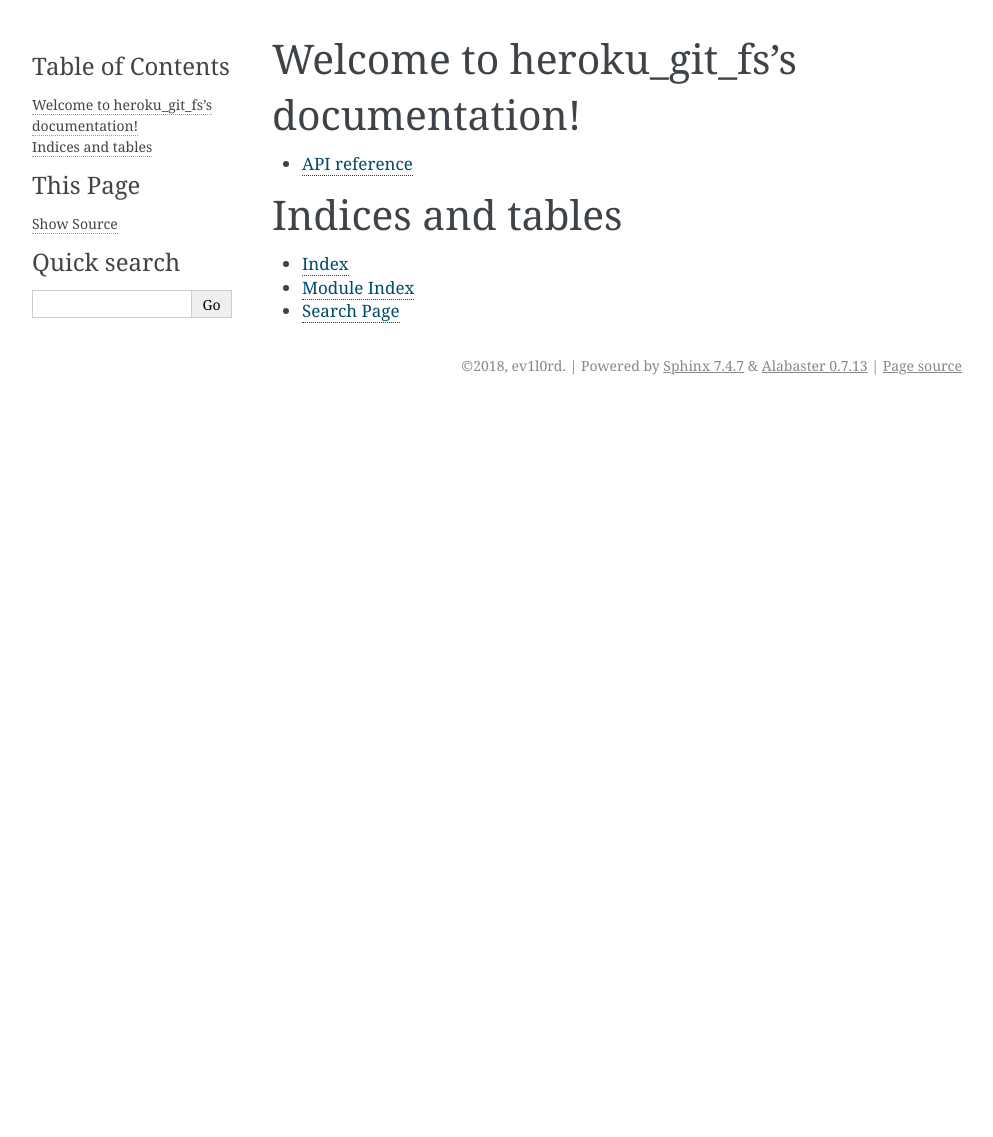
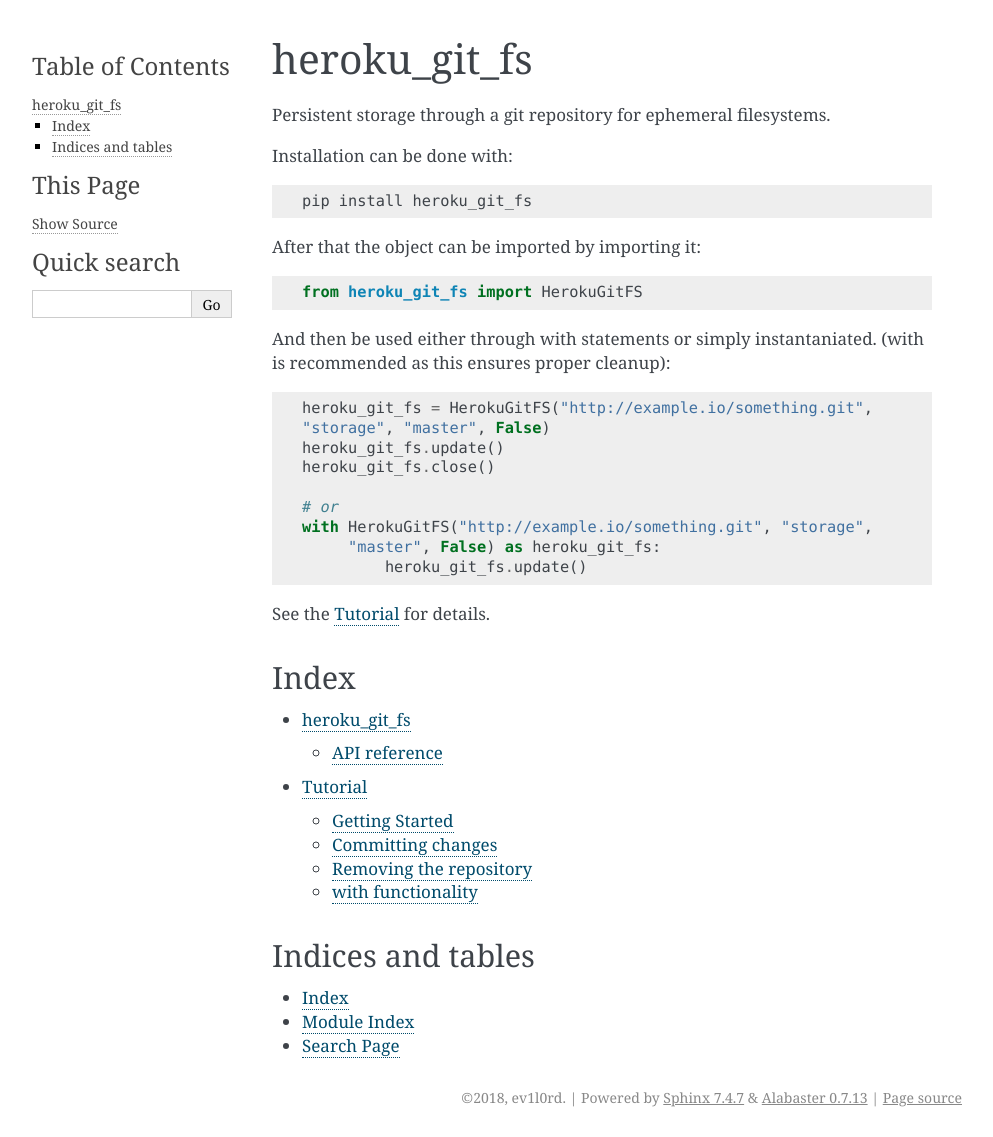
Before and after one commit to ev1l0rd/heroku_git_fs, a Sphinx documentation site: the page built from docs/source/index.rst, in a window 1280 px wide. Shown: the whole page, without its empty margins (148-1141 px from the left). Built offline with Sphinx 7.4.7, drawn with Linux system fonts in a browser that asks for light colours; before the commit the page ends 900 px from its top, so only the background shows below that.

```diff
--- a/docs/source/api.rst
+++ b/docs/source/api.rst
@@ -1,6 +1,8 @@
 API reference
 =============
 
+Main Class
+----------
 .. autoclass:: heroku_git_fs.HerokuGitFS
    :members:
 
--- a/docs/source/conf.py
+++ b/docs/source/conf.py
@@ -166,3 +166,5 @@ texinfo_documents = [
 
 # Example configuration for intersphinx: refer to the Python standard library.
 intersphinx_mapping = {'https://docs.python.org/': None}
+
+autodoc_member_order = 'bysource'
--- a/docs/source/index.rst
+++ b/docs/source/index.rst
@@ -3,16 +3,46 @@
    You can adapt this file completely to your liking, but it should at least
    contain the root `toctree` directive.
 
-Welcome to heroku_git_fs's documentation!
-=========================================
+heroku_git_fs
+=============
+
+Persistent storage through a git repository for ephemeral filesystems.
+
+Installation can be done with::
+
+	pip install heroku_git_fs
+
+After that the object can be imported by importing it::
+
+	from heroku_git_fs import HerokuGitFS
+
+And then be used either through with statements or simply instantaniated. (with is recommended as this ensures proper cleanup)::
+
+	heroku_git_fs = HerokuGitFS("http://example.io/something.git",
+        "storage", "master", False)
+	heroku_git_fs.update()
+	heroku_git_fs.close()
+
+	# or
+	with HerokuGitFS("http://example.io/something.git", "storage",
+	     "master", False) as heroku_git_fs:
+                 heroku_git_fs.update()
+
+See the :ref:`tutorial` for details.
+
+Index
+-----
 
 .. toctree::
    :maxdepth: 2
 
-   api
+   modules
+   tutorial
+
+
 
 Indices and tables
-==================
+------------------
 
 * :ref:`genindex`
 * :ref:`modindex`
--- /dev/null
+++ b/docs/source/modules.rst
@@ -0,0 +1,7 @@
+heroku_git_fs
+=============
+
+.. toctree::
+   :maxdepth: 4
+
+   api
--- /dev/null
+++ b/docs/source/tutorial.rst
@@ -0,0 +1,60 @@
+.. _tutorial:
+
+Tutorial
+========
+
+HerokuGitFS is a way to have a persistent filesystem on ephemeral filesystems or to have a folder that is synchronized to a git repository.
+
+Originally written for Heroku, HerokuGitFS also works without Heroku.
+
+Getting Started
+---------------
+
+To start using HerokuGitFS, simply instantaniate the class as follows::
+
+	heroku_git_fs = HerokuGitFS("http://example.io/something.git",
+		"storage", "master", False)
+
+The first parameter is the git clone URL. This URL is used both for the initial clone and to push the database later. If your method requires some form of authorization, you will need to include this in the clone URL.
+
+The second parameter is the folder where the class should clone to. The only requirement is that this folder does not exist, otherwise an error is raised.
+
+The third parameter is the branch to use. Note that this branch should `not` be protected on the remote, as commits are always force pushed.
+
+The final parameter is wether to keep the history or not. By default, HerokuGitFS orphans the current branch and makes a new commit in a new branch and then shoves it over the old branch. This is to reduce clone times when setting up the bot. If you need to keep track of the Git history for some reason, you can set this to True.
+
+You can omit the final parameter, and it will be assumed to be False (so history will be overwritten).
+
+For a shorter overview, refer to :any:`HerokuGitFS.__init__()`
+
+Committing changes
+------------------
+
+Changes should be committed whenever the files in the storage folder finish updating. In order to do this, you should call :any:`HerokuGitFS.commit()` and then :any:`HerokuGitFS.push()`. Refer to the example below::
+
+	heroku_git_fs.commit()
+	heroku_git_fs.push()
+
+The commit function can optionally take parameters for the message, the author and the email. If these aren't supplied, they are automatically filled for you (username is pulled from the OS).
+
+The push function can optionally take a remote URL if you want to push to a different repository than the one that is cloned from.
+
+In order to reduce code for these steps, there is a wrapper around :any:`HerokuGitFS.commit()` and :any:`HerokuGitFS.push()` called :any:`HerokuGitFS.update()` that will call these two in order for you. It optionally takes the same parameters as the commit function::
+
+	heroku_git_fs.update()
+
+Removing the repository
+-----------------------
+
+To properly remove the repository, run the :any:`HerokuGitFS.close()` function. This will try to remove the directory that was set up during init.
+
+
+with functionality
+------------------
+
+HerokuGitFS works properly with..\. well, with statements. By using a with statement, the repository is automatically removed (:any:`HerokuGitFS.close()` is called) when exiting the scope::
+
+	with HerokuGitFS("http://example.io/something.git",
+		"storage", "master", False) as heroku_git_fs:
+		# do cool stuff here
+	# here the FS will be gone
```
Also changed, not shown: README.md (+1 -3 lines), heroku_git_fs/__init__.py (+51 -13 lines), setup.py (+8 -2 lines), 1 other file.
